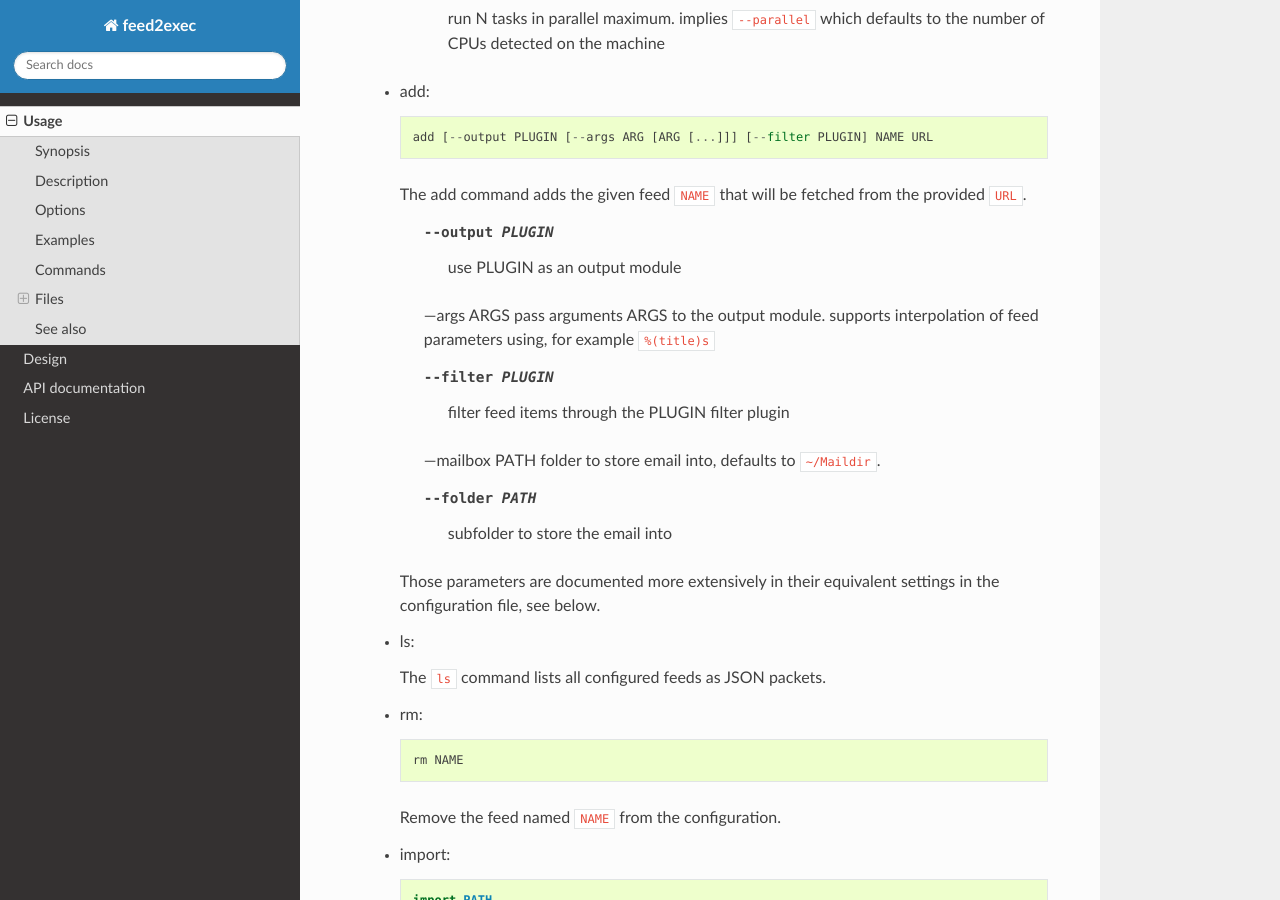
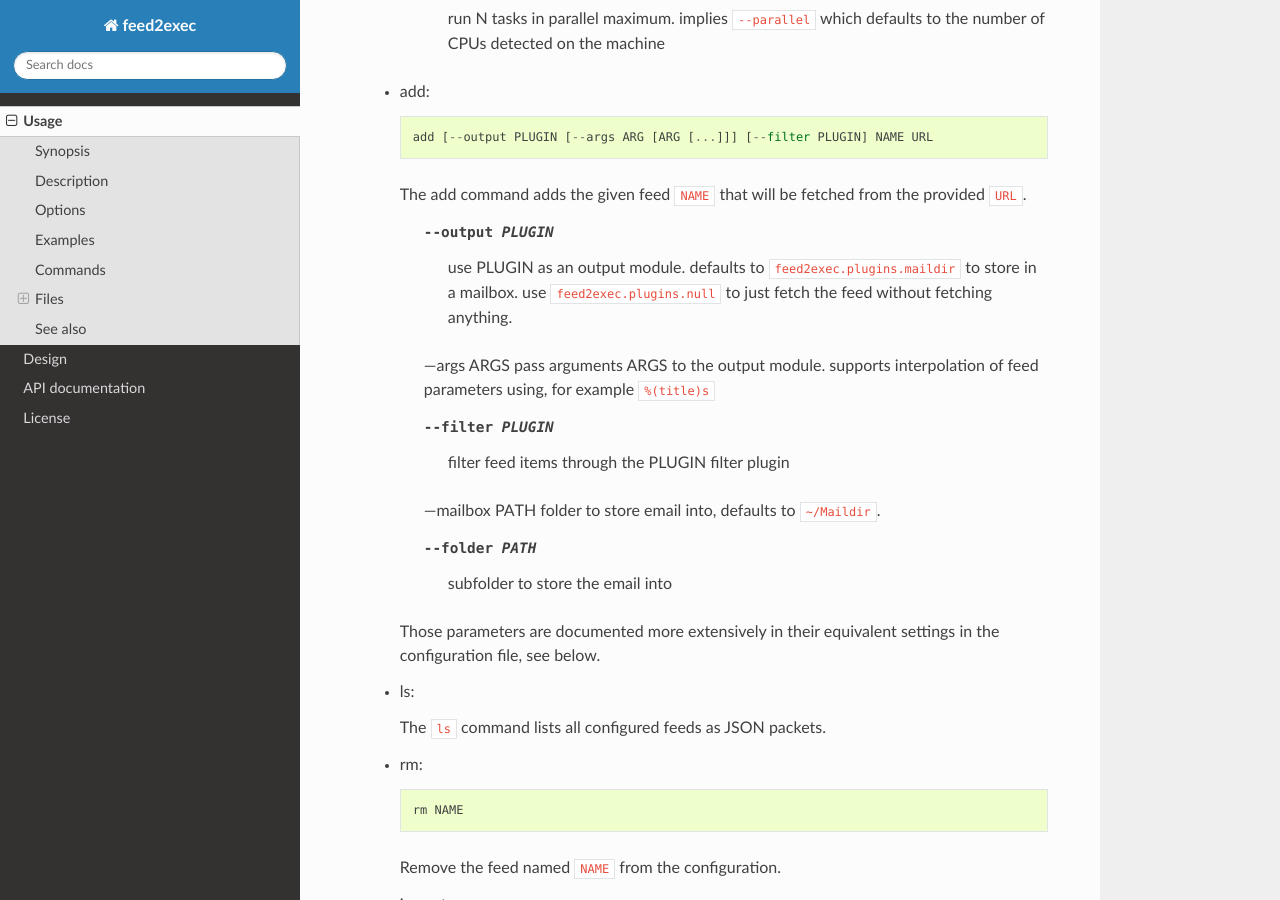
Before and after one commit to timb-machine-mirrors/anarcat-feed2exec, a Sphinx documentation site: the page built from doc/usage.rst, in a window 1280 px wide and 900 px high, scrolled down 1563 px. Built offline with Sphinx 7.4.7 and the Read the Docs theme 2.0.0, drawn with Linux system fonts in a browser that asks for light colours; the version number could not be read and is left out.

Commit message:
make the maildir plugin the default

```diff
--- a/README.rst
+++ b/README.rst
@@ -18,7 +18,7 @@
 The user interface is still a bit rough, but this should get you
 started::
 
-    feed2exec add "NASA breaking news" https://www.nasa.gov/rss/dyn/breaking_news.rss --output feed2exec.plugins.maildir --filter feed2exec.plugins.html2text
+    feed2exec add "NASA breaking news" https://www.nasa.gov/rss/dyn/breaking_news.rss --filter feed2exec.plugins.html2text --folder nasa
     feed2exec fetch
 
 An equivalent configuration file which may be more descriptive in
--- a/doc/usage.rst
+++ b/doc/usage.rst
@@ -61,7 +61,11 @@
    The add command adds the given feed ``NAME`` that will be fetched
    from the provided ``URL``.
 
-       --output PLUGIN  use PLUGIN as an output module
+       --output PLUGIN  use PLUGIN as an output module. defaults to
+                        ``feed2exec.plugins.maildir`` to store in a
+                        mailbox. use ``feed2exec.plugins.null`` to
+                        just fetch the feed without fetching
+                        anything.
 
        --args ARGS      pass arguments ARGS to the output
                         module. supports interpolation of feed
```
Also changed, not shown: 2 other files.
